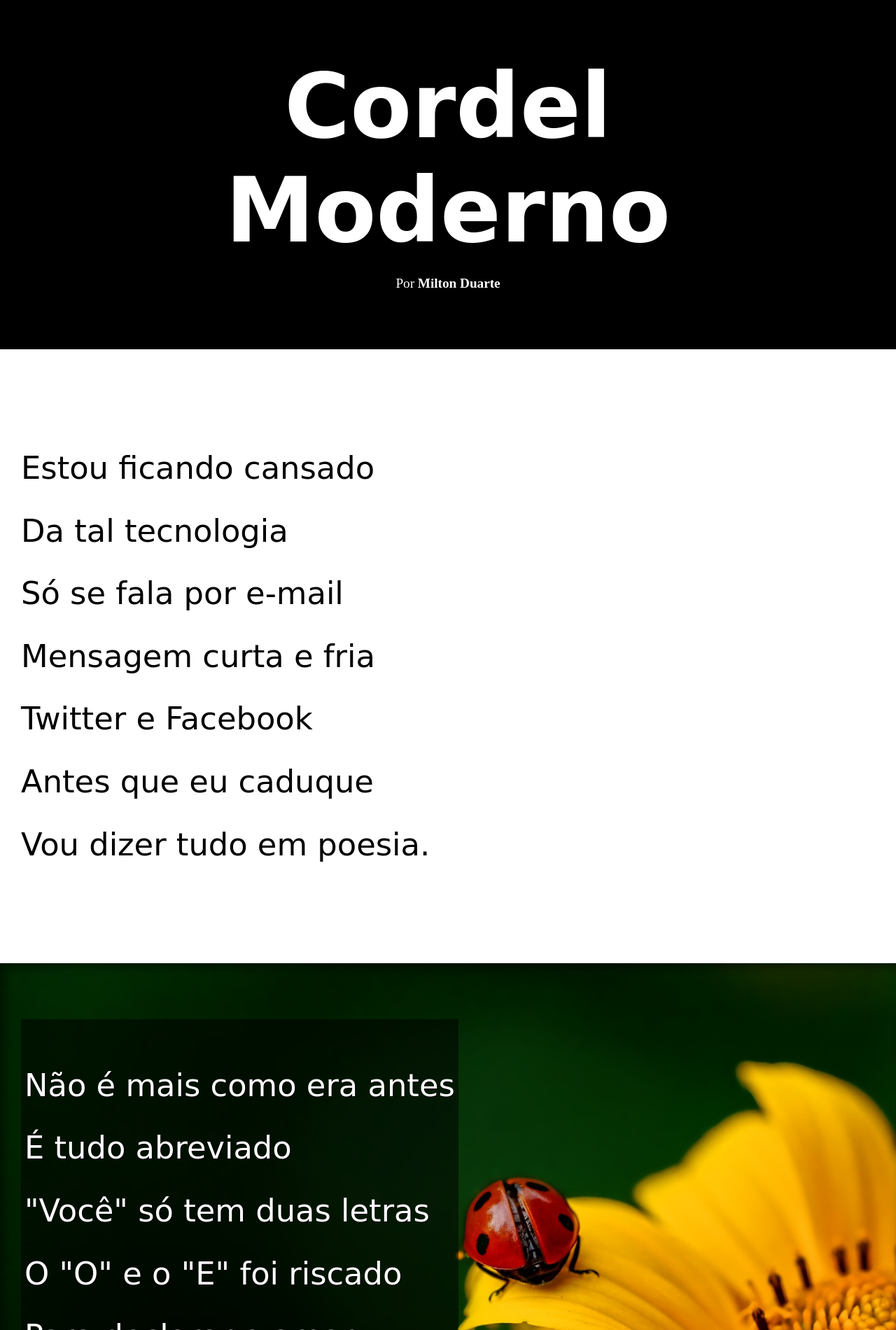
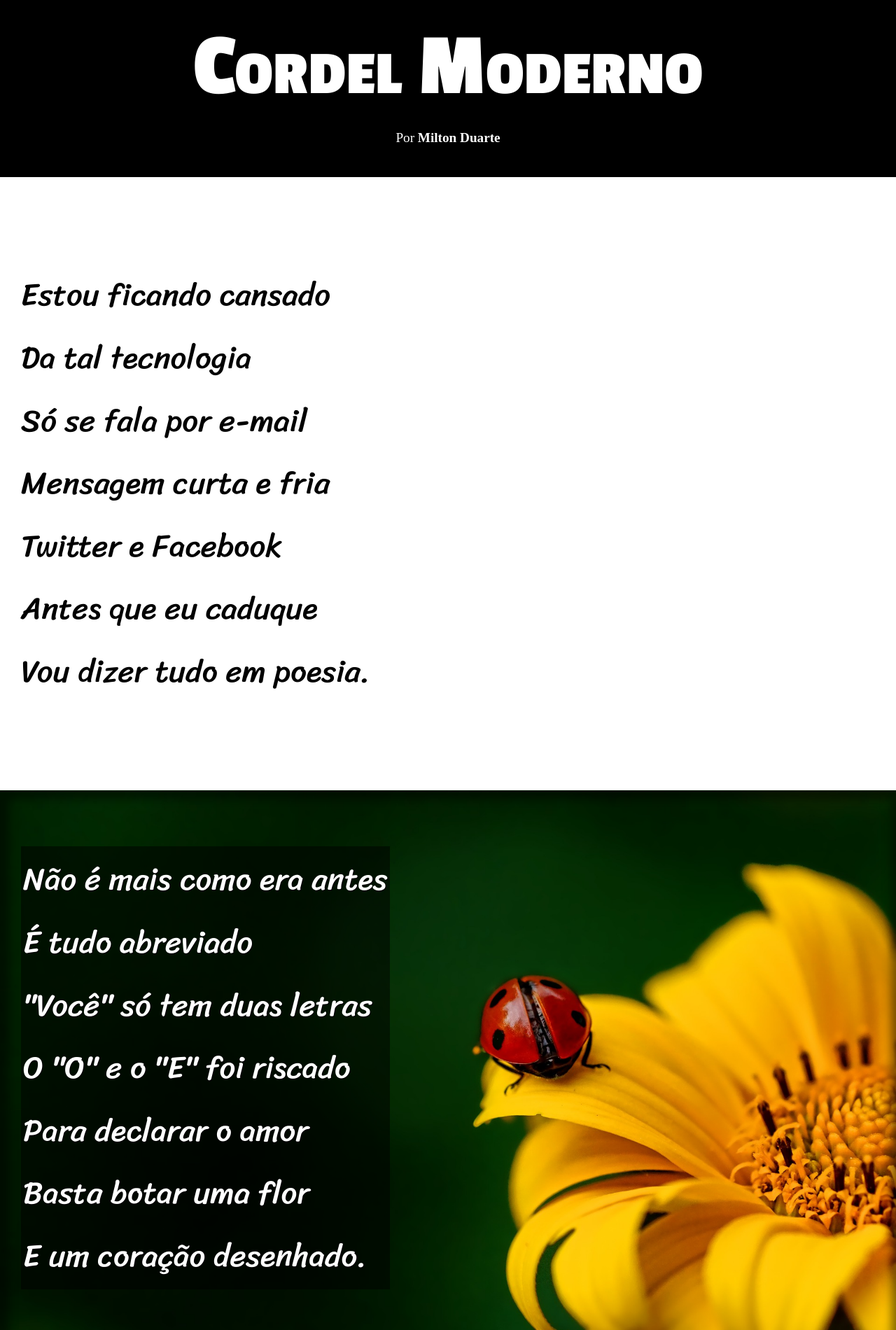
Before and after one commit to ENoon/cordel-moderno, a plain HTML site: page index.html in a window 1280 px wide. Shown: the top 1900 px of the page at 70% size. Drawn offline with Linux system fonts and the light colour scheme.

Commit message:
projeto finalizado

```diff
--- a/index.html
+++ b/index.html
@@ -9,7 +9,7 @@
 <body>
   <header>
     <h1>Cordel Moderno</h1>
-    <p>Por <strong>Milton Duarte</strong></p>
+    <p>Por <a href="https://www.recantodasletras.com.br/poesias/3186743" target="_blank" rel="external">Milton Duarte</a></p>
   </header>
   <section>
     <article>
@@ -100,7 +100,7 @@
   </section>
 
   <footer>
-    Site criado por <strong>Eures Noon</strong> para o <strong>CursoemVideo</strong>
+    Site criado por <a href="https://github.com/ENoon" target="_blank" rel="external">Eures Noon</a> para o <strong>CursoemVideo</strong>
   </footer>
 </body>
 </html>
--- a/style.css
+++ b/style.css
@@ -1,4 +1,8 @@
 @charset "UTF-8";
+
+@import url('https://fonts.googleapis.com/css2?family=Passion+One:wght@400;700;900&display=swap');
+
+@import url('https://fonts.googleapis.com/css2?family=Sriracha&display=swap');
 
 *{
   margin: 0px;
@@ -16,18 +20,29 @@ header{
   text-align: center;
   color: white;
   background-color: black;
-  padding: 6vw 10vw 5vw 10vw;
+  padding: 2vw 10vw 2vw 10vw;
 }
 
 header > h1{
   font-size: 10vw;
   font-family: var(--fonte2);
-  font-weight: bold;
+  font-variant: small-caps;
 
 }
 
 header > p{
   font-size: 1.5vw;
+
+}
+
+a{
+  color: white;
+  text-decoration: none;
+  font-weight: bold;
+}
+
+a:hover{
+  text-decoration: underline;
 }
 
 section{
@@ -42,9 +57,10 @@ section{
 section.imagem {
   background-color: rgb(51, 51, 51);
   color: white;
-  box-shadow: inset 6px 6px 13px 0px rgba(0, 0, 0, 0.473);
+  box-shadow: inset 3px 3px 13px 10px rgba(0, 0, 0, 0.473);
   background-size: cover;
   background-attachment: fixed;
+  margin: 0px;
 }
 
 section#q1{
@@ -57,15 +73,15 @@ section#q2{
   background-position: right center;
 }
 
-section > p {
-  padding-bottom: 2em;
+article.dimg{
+  display: inline-block;
+  padding: 3px;
+  background-color: rgba(0, 0, 0, 0.514);
+  text-shadow: 1px 1px 0px black;
 }
 
-article.dimg{
-  display: inline-block;
-  padding: 5px;
-  background-color: rgba(0, 0, 0, 0.514);
-  text-shadow: 1px 1px 0px black;
+article.dimg > p {
+  margin: 0px;
 }
 
 p{
@@ -81,4 +97,5 @@ footer {
   color: white;
   text-align: center;
   padding: 10px;
+  font-size: 1.5vw;
 }
```
